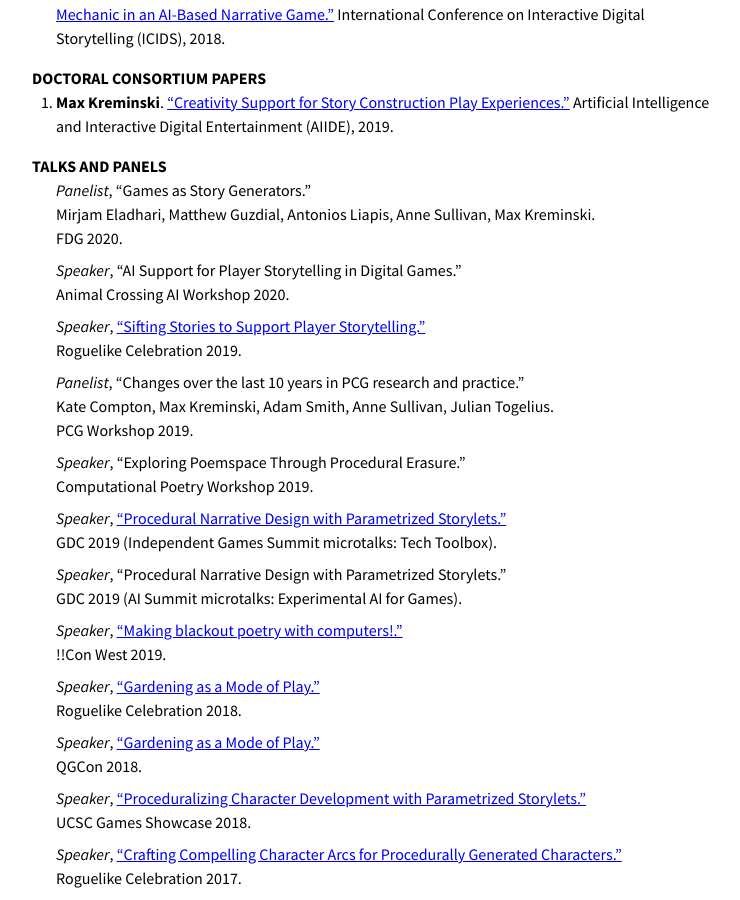
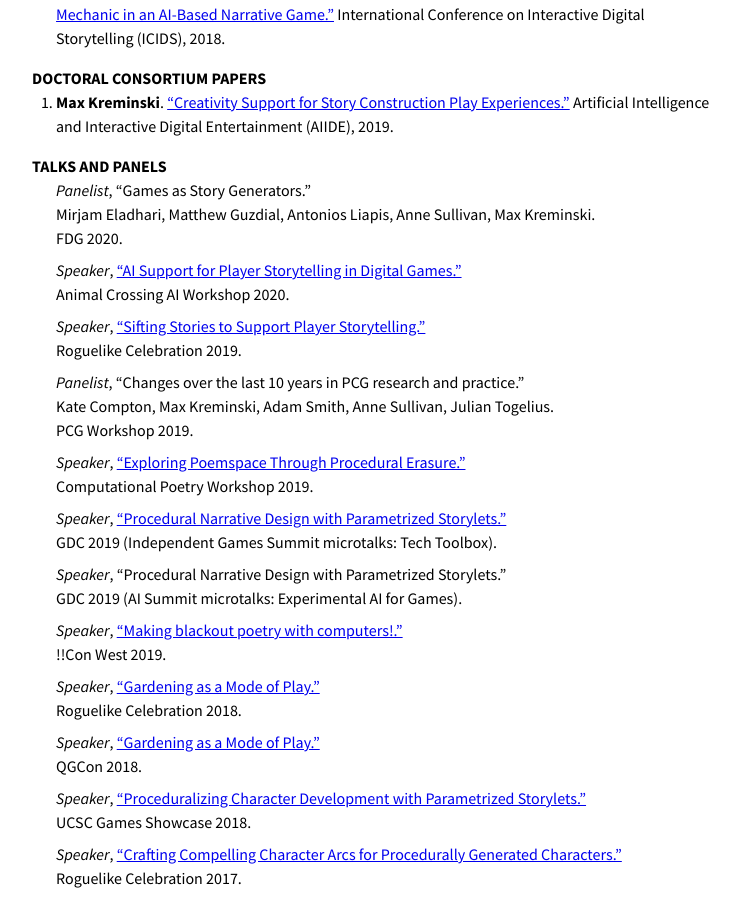
Before and after one commit to mkremins/mkremins.github.io, a Jekyll site: the page built from cv/index.html, in a window 1280 px wide and 900 px high, scrolled down 1794 px. Shown: the whole window, without its empty margins (266-1006 px from the left). Built offline with Jekyll 4.4.1, drawn with Linux system fonts in a browser that asks for light colours; part of the change alters nothing that is shown.

```diff
--- a/_data/talks.json
+++ b/_data/talks.json
@@ -10,7 +10,7 @@
 },
 {
   "title": "AI Support for Player Storytelling in Digital Games",
-  "url": "",
+  "url": "https://www.youtube.com/watch?v=RexiSxRJXRs&t=30148",
   "year": "2020",
   "venue": "Animal Crossing AI Workshop",
   "venue_long": "Animal Crossing AI Workshop",
@@ -34,7 +34,7 @@
 },
 {
   "title": "Exploring Poemspace Through Procedural Erasure",
-  "url": "",
+  "url": "https://www.twitch.tv/videos/432818307?t=0h27m20s",
   "year": "2019",
   "venue": "Computational Poetry Workshop",
   "venue_long": "Computational Poetry Workshop",
```
